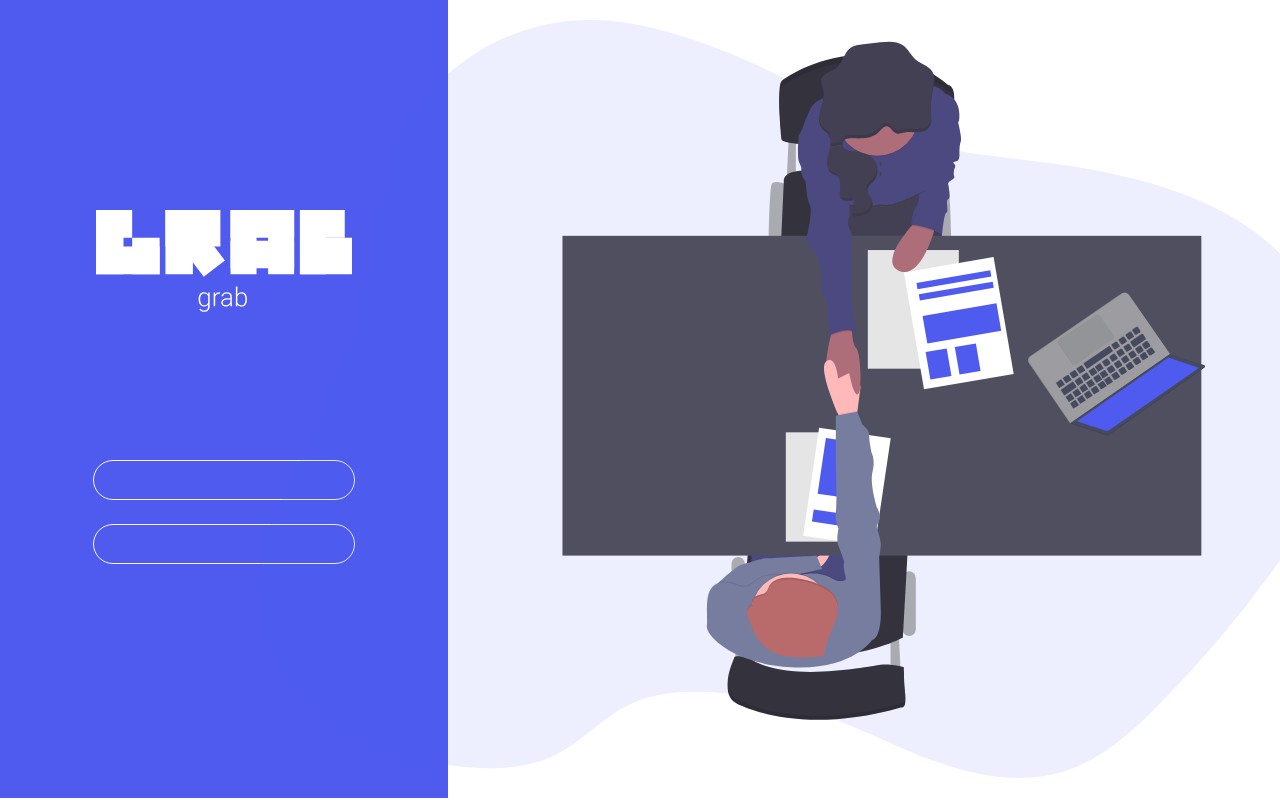
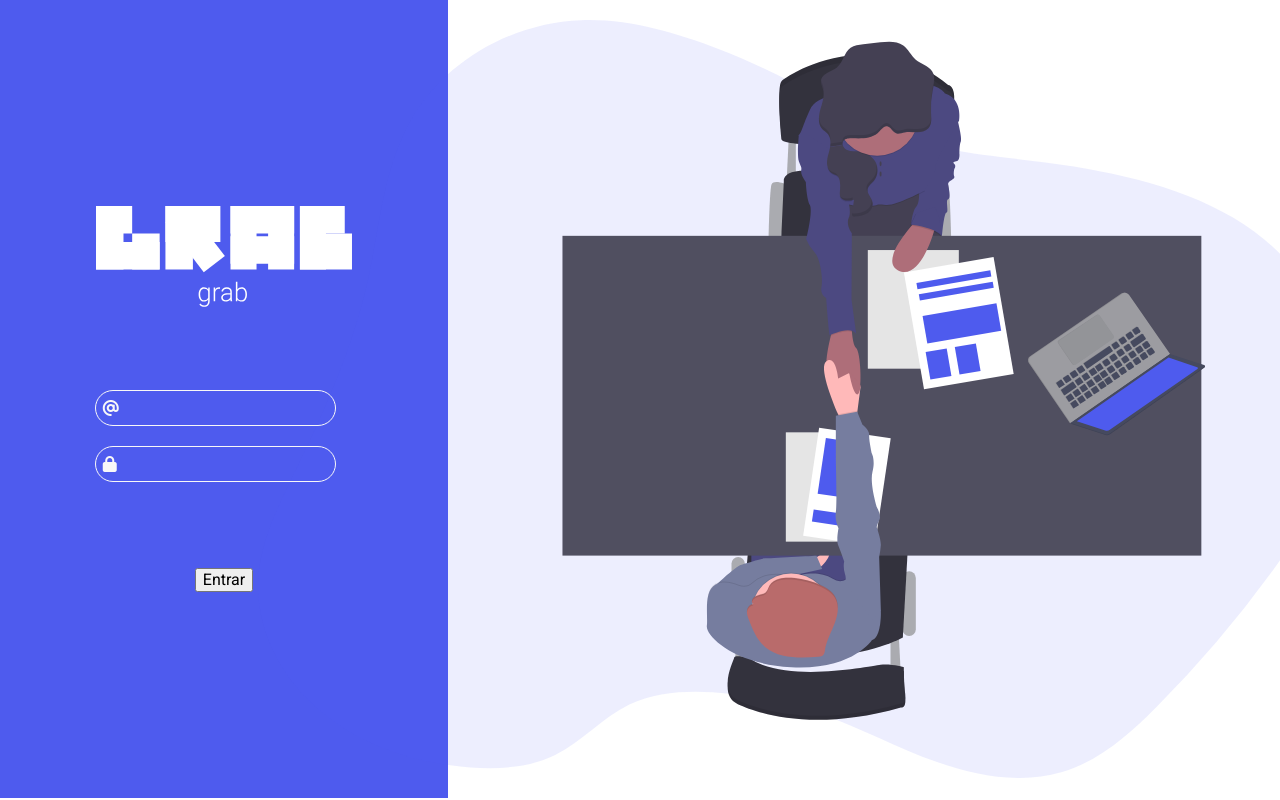
Before and after one commit to LeonardoMelloTrindade/Login-app, a Vue app: page / in a window 1280 px wide. Shown: the top 800 px of the page. Built offline with nearby package versions, Linux system fonts and the light colour scheme.

Commit message:
feat: adiciona componente inputForm

```diff
--- a/public/index.html
+++ b/public/index.html
@@ -8,6 +8,7 @@
     <link rel="preconnect" href="https://fonts.gstatic.com" crossorigin>
     <link href="https://fonts.googleapis.com/css2?family=Roboto:ital,wght@0,100..900;1,100..900&display=swap" rel="stylesheet">
     <link rel="icon" href="../src/assets/logo-grab.svg">
+    <link rel="stylesheet" href="https://cdnjs.cloudflare.com/ajax/libs/font-awesome/6.7.2/css/all.min.css" integrity="sha512-Evv84Mr4kqVGRNSgIGL/F/aIDqQb7xQ2vcrdIwxfjThSH8CSR7PBEakCr51Ck+w+/U6swU2Im1vVX0SVk9ABhg==" crossorigin="anonymous" referrerpolicy="no-referrer" />
     <title>Login Grab App</title>
   </head>
   <body>
--- a/src/components/AuthForm.vue
+++ b/src/components/AuthForm.vue
@@ -5,8 +5,11 @@
     </template>
     <template>
       <div class="form">
-        <InputForm type="text" />
-        <InputForm type="password" />
+        <InputForm type="text" :icon="iconEmail"/>
+        <InputForm type="password" :icon="iconPassword"/>
+        <button>
+          Entrar
+        </button>
       </div>
     </template>
   </AuthFormWrapper>
@@ -21,6 +24,12 @@ export default {
   components: {
     AuthFormWrapper,
     InputForm,
+  },
+  data() {
+    return {
+      iconEmail: 'fa-solid fa-at',
+      iconPassword: 'fa-solid fa-lock'
+    };
   }
 };
 
@@ -30,7 +39,8 @@ export default {
   .img-logo {
     width: 32vh;
   }
-  div {
+
+  .form {
     display: flex;
     flex-direction: column;
   }
--- a/src/components/InputForm.vue
+++ b/src/components/InputForm.vue
@@ -1,31 +1,86 @@
 <template>
-    <input :type="$props.type">
+  <div class="container">
+    <div class="input">
+      <input :type="type" v-model.trim="$v.input.$model"/>
+      <i :class="icon"></i>
+    </div>
+    <div v-if="$v.input.$error">O campo precisa ser preenchido corretamente</div>
+  </div>
 </template>
 
 <script lang="ts">
 import Vue, { PropOptions } from 'vue';
+import { required } from 'vuelidate/lib/validators';
 
 interface IProps {
   type: PropOptions<string>;
+  icon: PropOptions<string>;
+}
+
+interface IData {
+  input: string;
 }
 
 export default Vue.extend({
   name: 'InputForm',
   props: {
-    type: String,
+    type: {
+      type: String,
+      required: true
+    },
+    icon: {
+      type: String,
+      required: true
+    },
   } as IProps,
+  data(): IData {
+    return {
+      input: '',
+    };
+  },
+  validations: {
+    input: {
+      required
+    },
+  },
+
+  watch: {
+    input(value) {
+      return value;
+    }
+  }
 });
+
 </script>
 
 <style scoped>
-  input {
+  .container {
     margin-bottom: 24px;
+  }
+
+  .input {
+    height: 32px;
+    position: relative;
+    right: 100px;
+    bottom: 64px;
+    display: flex;
+    align-items: center;
+  }
+
+  .input input {
+    position: absolute;
+    height: 100%;
+    padding-left: 32px;
     border-radius: 25px;
-    height: 36px;
-    width: 256px;
     font-size: 18px;
     background-color: transparent;
     border: 1px solid #F8F8F8;
+    color: #F8F8F8;
   }
 
+  .input i {
+    position: absolute;
+    left: 8px;
+    color: #F8F8F8;
+  }
 </style>
--- a/src/components/container/AuthFormWrapper.vue
+++ b/src/components/container/AuthFormWrapper.vue
@@ -27,5 +27,4 @@ export default {
     flex-direction: column;
     gap: 144px 0;
   }
-
 </style>
--- a/src/main.ts
+++ b/src/main.ts
@@ -2,8 +2,13 @@ import Vue from 'vue';
 import App from './App.vue';
 import router from './router';
 import store from './store';
+import { FontAwesomeIcon } from '@fortawesome/vue-fontawesome';
+import Vuelidate from 'vuelidate';
 import './styles/vendor/normalize.css';
 import './styles/main.css';
+
+Vue.component('font-awesome-icon', FontAwesomeIcon);
+Vue.use(Vuelidate);
 
 Vue.config.productionTip = false;
 
--- a/src/styles/main.css
+++ b/src/styles/main.css
@@ -1,5 +1,5 @@
-html, body {
-  height: 99vh;
+body {
+  height: 100vh;
   box-sizing: border-box;
   font-family: "Roboto", serif;
 }
```
Also changed, not shown: package.json (+9 -0 lines), .changeset/late-sloths-occur.md (added), 1 other file (tests, documents, lock files or other folders).
